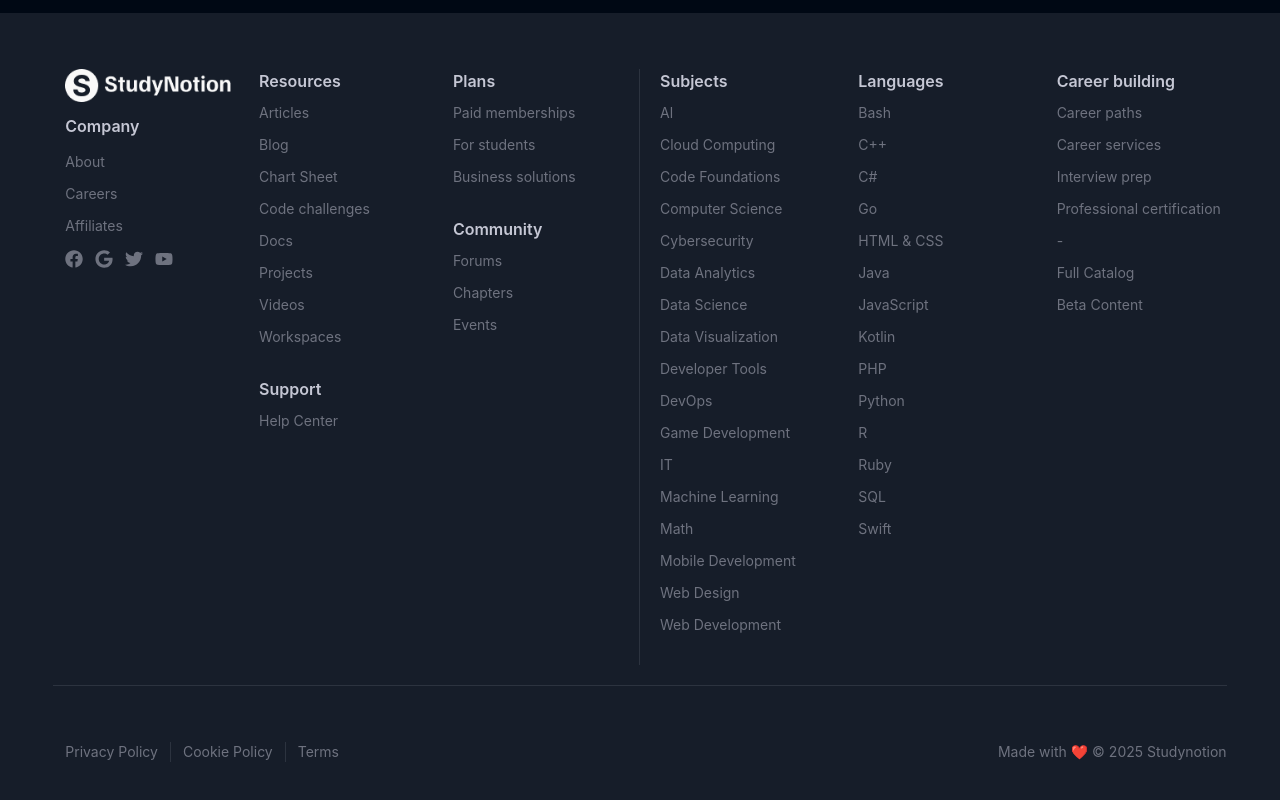
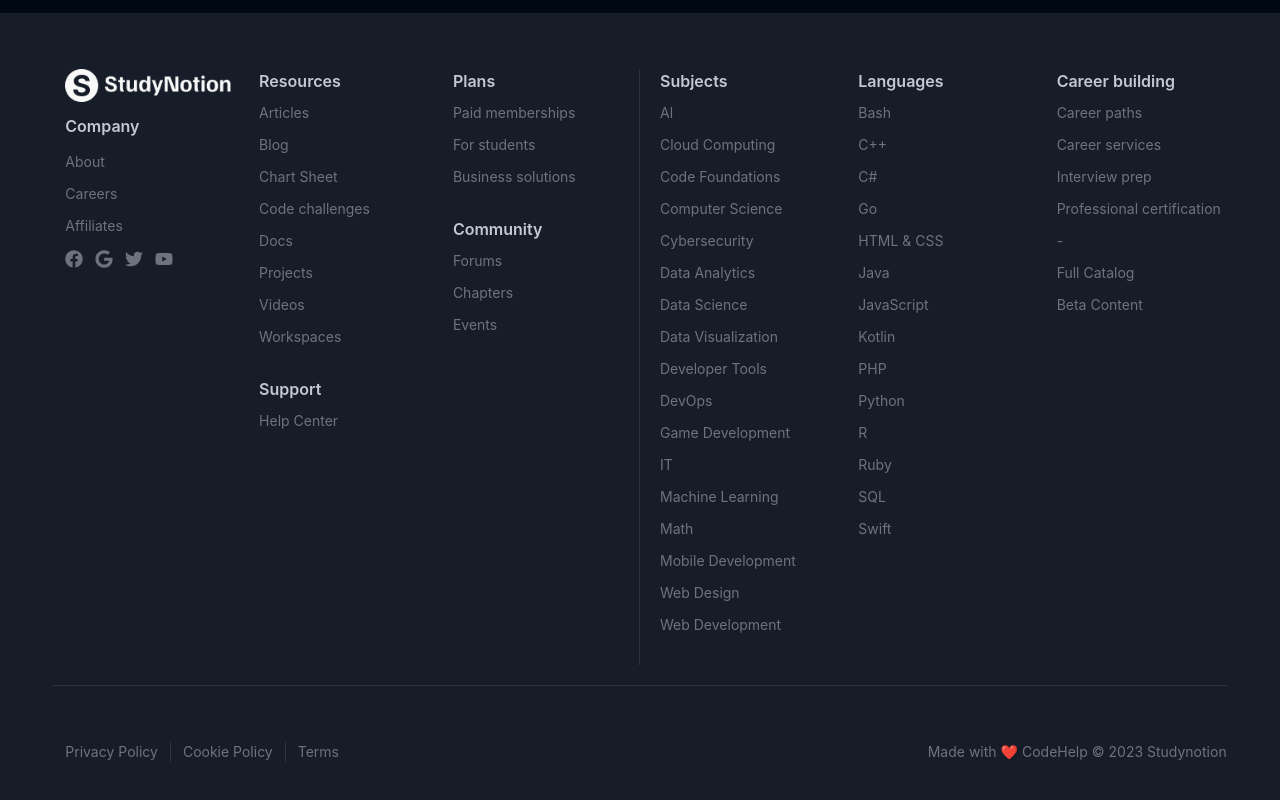
Before and after one commit to Gurpreetkaur2111/Study_Notion, a React (Create React App) app: page / in a window 1280 px wide. Shown: the part 5052-5852 px from the top of the page. Built offline with nearby package versions, Linux system fonts and the light colour scheme; no server answers.

Commit message:
Fix: Updated Footer and ReviewSlider after dev merge

```diff
--- a/src/components/Common/Footer.jsx
+++ b/src/components/Common/Footer.jsx
@@ -172,7 +172,7 @@
             })}
           </div>
 
-          <div className="text-center">Made with ❤️  © 2025 Studynotion</div>
+          <div className="text-center">Made with ❤️ CodeHelp © 2023 Studynotion</div>
         </div>
       </div>
     </div>
--- a/src/components/Common/ReviewSlider.jsx
+++ b/src/components/Common/ReviewSlider.jsx
@@ -104,4 +104,4 @@
   )
 }
 
-export default ReviewSlider;
+export default ReviewSlider
```
